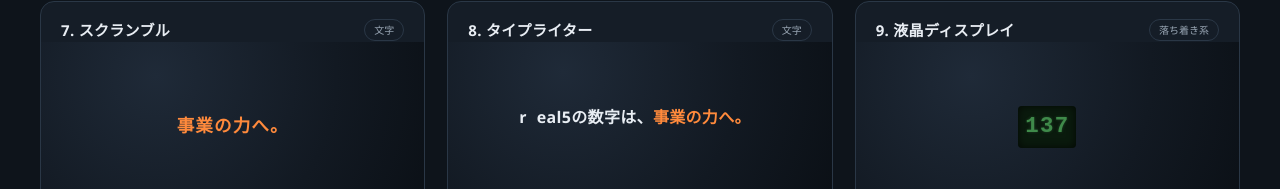
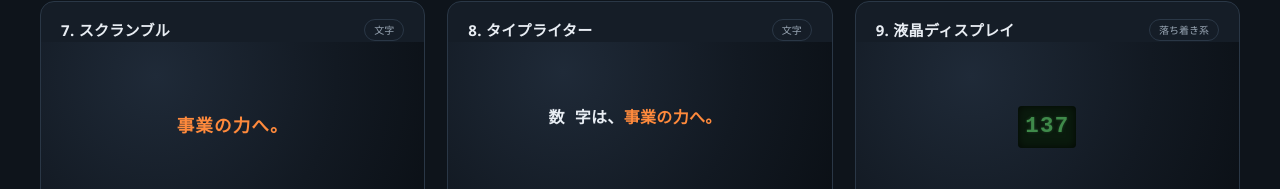
Before and after one commit to hhoshizora-usagi/digitaleffect, a plain HTML site: page index.html in a window 1280 px wide. Shown: the part 904-1093 px from the top of the page. Drawn offline with Linux system fonts and the light colour scheme.

Commit message:
タイプライターの文を「数字は、事業の力へ。」に変更

```diff
--- a/index.html
+++ b/index.html
@@ -125,7 +125,7 @@ var clockTimer=null;
 function fireClock(){var c=document.getElementById('fx-clock');var paint=function(){var d=new Date();var hh=String(d.getHours()).padStart(2,'0');var mm=String(d.getMinutes()).padStart(2,'0');var ss=String(d.getSeconds()).padStart(2,'0');c.innerHTML='';[hh[0],hh[1]].forEach(function(ch){var e=document.createElement('span');e.className='flap-cell';e.textContent=ch;c.appendChild(e)});var c1=document.createElement('span');c1.className='colon';c1.textContent=':';c.appendChild(c1);[mm[0],mm[1]].forEach(function(ch){var e=document.createElement('span');e.className='flap-cell';e.textContent=ch;c.appendChild(e)});var c2=document.createElement('span');c2.className='colon';c2.textContent=':';c.appendChild(c2);[ss[0],ss[1]].forEach(function(ch){var e=document.createElement('span');e.className='flap-cell';e.textContent=ch;c.appendChild(e)})};if(!clockTimer)clockTimer=setInterval(paint,1000);paint()}
 function fireScramble(){var c=document.getElementById('fx-scramble');var target='事業の力へ。';var glyphs='ABCDEFGHIJKLMNOPQRSTUVWXYZ0123456789#%&';var cur=0;var dur=state.dur;var steps=Math.max(8,Math.floor(dur/70));(function frame(){var txt='';for(var i=0;i<target.length;i++){if(i<cur)txt+=target[i];else if(i<cur+3)txt+=glyphs[Math.floor(Math.random()*glyphs.length)];else txt+=target[i]}c.textContent=txt;cur++;if(cur<=target.length){setTimeout(frame,dur/steps)}else{c.textContent=target}})()}
 var typerTimer=null;
-function fireTyper(){var c=document.getElementById('fx-typer');if(typerTimer)clearInterval(typerTimer);var full='real5の数字は、事業の力へ。';var hlFrom=full.indexOf('事業の力へ。');var i=0;c.innerHTML='';typerTimer=setInterval(function(){if(i<full.length){if(i===hlFrom){var span=document.createElement('span');span.className='hl';c.appendChild(span);for(var k=i;k<full.length;k++){span.textContent+=full[k]}c.appendChild(document.createElement('span')).className='cursor';clearInterval(typerTimer);return}c.appendChild(document.createTextNode(full[i]));var cur=c.querySelector('.cursor');if(!cur){cur=document.createElement('span');cur.className='cursor';c.appendChild(cur)}i++}else{clearInterval(typerTimer)}},Math.max(40,state.dur/60))}
+function fireTyper(){var c=document.getElementById('fx-typer');if(typerTimer)clearInterval(typerTimer);var full='数字は、事業の力へ。';var hlFrom=full.indexOf('事業の力へ。');var i=0;c.innerHTML='';typerTimer=setInterval(function(){if(i<full.length){if(i===hlFrom){var span=document.createElement('span');span.className='hl';c.appendChild(span);for(var k=i;k<full.length;k++){span.textContent+=full[k]}c.appendChild(document.createElement('span')).className='cursor';clearInterval(typerTimer);return}c.appendChild(document.createTextNode(full[i]));var cur=c.querySelector('.cursor');if(!cur){cur=document.createElement('span');cur.className='cursor';c.appendChild(cur)}i++}else{clearInterval(typerTimer)}},Math.max(40,state.dur/60))}
 function fireLCD(){document.getElementById('fx-lcd').textContent=state.value||'137'}
 function fireGauge(){var c=document.getElementById('fx-gauge');c.innerHTML='';var num=document.createElement('div');num.className='num';num.textContent='0%';c.appendChild(num);var bar=document.createElement('div');bar.className='bar';var fill=document.createElement('i');bar.appendChild(fill);c.appendChild(bar);animNum(c,100,{from:0,dur:state.dur,dec:0,onFrame:function(v){num.textContent=Math.round(parseFloat(v))+'%';fill.style.width=Math.round(parseFloat(v))+'%'}})}
 function fireMarquee(){var c=document.getElementById('fx-marquee');var track=c.querySelector('.marquee-track');var msg=state.value||'事業の力へ。';track.textContent=msg+'   ';var w=c.offsetWidth;if(w<=0)w=600;var dur=Math.max(8,w/40);track.style.setProperty('--mq-dur',dur+'s')}
```
